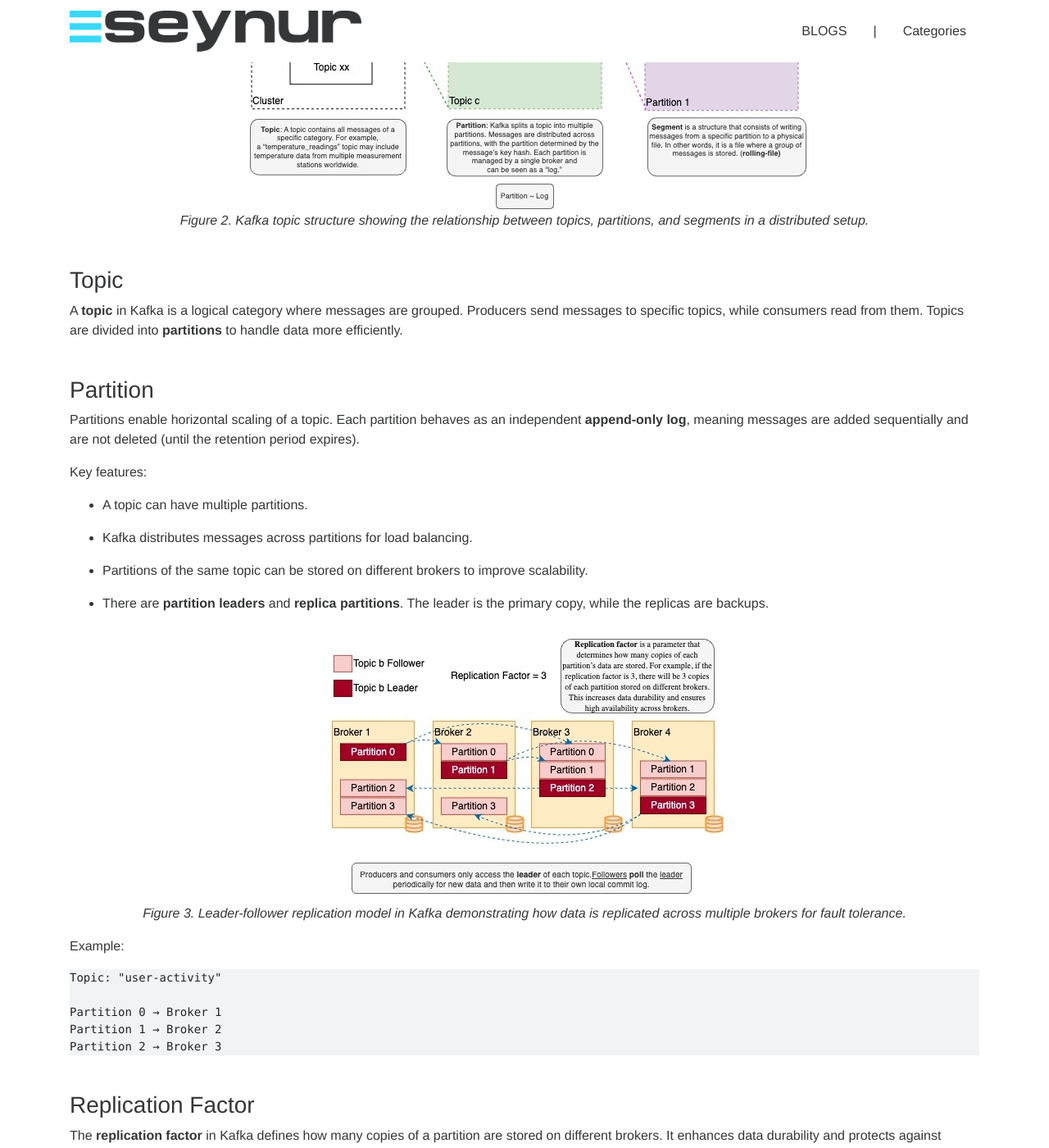
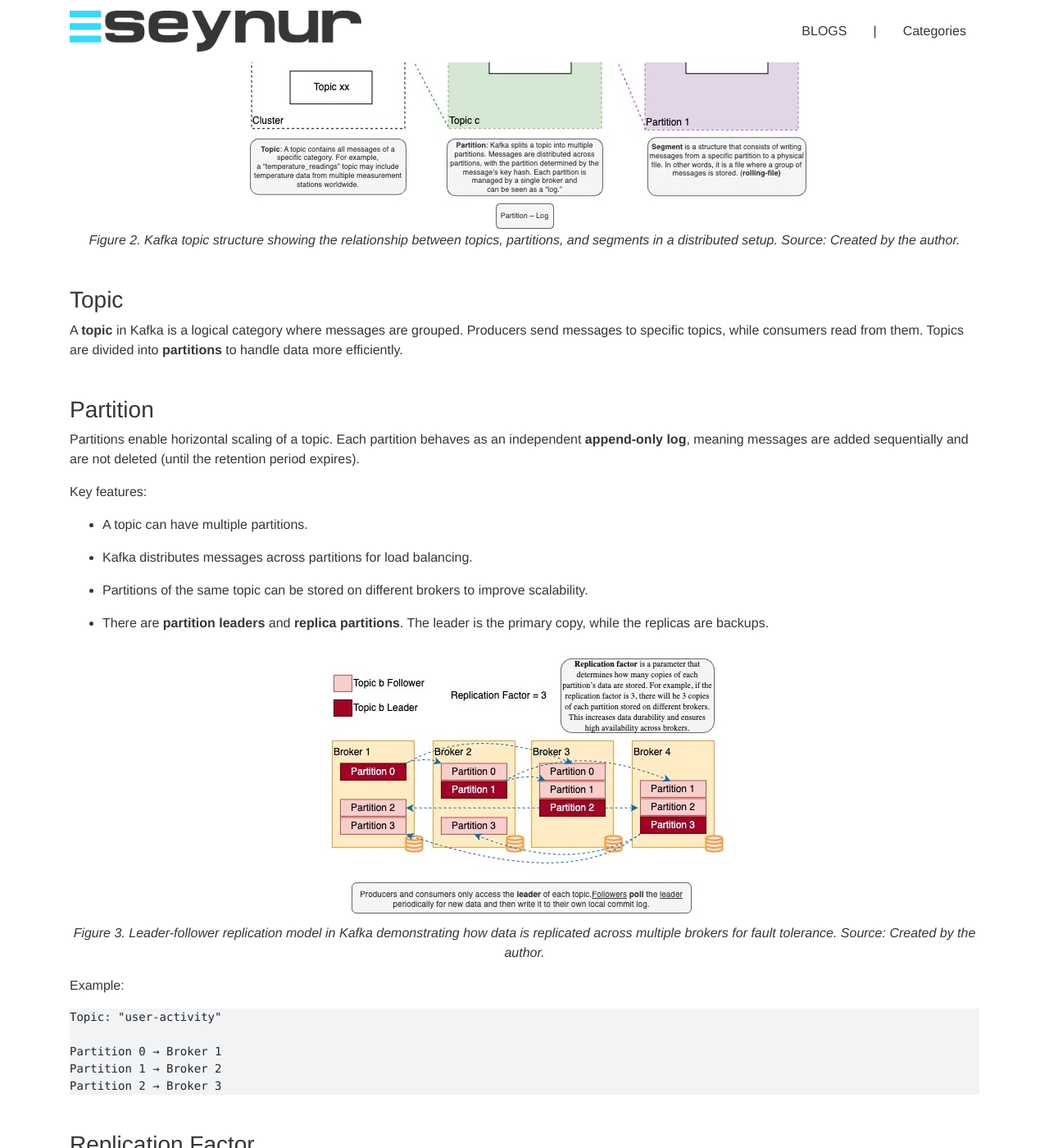
Before and after one commit to seynur/blog, a Jekyll site: the page built from _posts/2025-05-05-kafka-101.md, in a window 1280 px wide and 1400 px high, scrolled down 2205 px. Shown: the whole window at 82% size. Built offline with Jekyll 4.4.1, drawn with Linux system fonts in a browser that asks for light colours; nearby versions of some CDN libraries; some of the changed text lies outside the part shown.

Commit message:
update to "Kafka 101"

```diff
--- a/_posts/2025-05-05-kafka-101.md
+++ b/_posts/2025-05-05-kafka-101.md
@@ -20,7 +20,7 @@ Kafka is a messaging system originally developed by LinkedIn and later open-sour
 
 <div align="center">
 <img src="/assets/img/blog/2025-05-05-kafka.jpg" alt="Kafka Overview" />
-<p><em>Figure 1. High-level architecture overview of Apache Kafka showing the interaction between producers, brokers, and consumers.</em></p>
+<p><em>Figure 1. High-level architecture overview of Apache Kafka showing the interaction between producers, brokers, and consumers. Source: Created by the author.</em></p>
 </div>
 
 ##  **Key Components of Kafka**
@@ -47,7 +47,7 @@ To understand Kafka, it's important first to get familiar with its core componen
 
 <div align="center">
 <img src="/assets/img/blog/2025-05-05-kafka-topic.jpg" alt="Kafka Topic Structure" />
-<p><em>Figure 2. Kafka topic structure showing the relationship between topics, partitions, and segments in a distributed setup.</em></p>
+<p><em>Figure 2. Kafka topic structure showing the relationship between topics, partitions, and segments in a distributed setup. Source: Created by the author.</em></p>
 </div>
 
 ### Topic
@@ -70,7 +70,7 @@ Key features:
 
 <div align="center">
 <img src="/assets/img/blog/2025-05-05-kafka-leader-replication.jpg" alt="Kafka Leader Replication" />
-<p><em>Figure 3. Leader-follower replication model in Kafka demonstrating how data is replicated across multiple brokers for fault tolerance.</em></p>
+<p><em>Figure 3. Leader-follower replication model in Kafka demonstrating how data is replicated across multiple brokers for fault tolerance. Source: Created by the author.</em></p>
 </div>
 
 Example:
@@ -124,7 +124,7 @@ Key features:
 
 <div align="center">
 <img src="/assets/img/blog/2025-05-05-kafka-broker.jpg" alt="Kafka Broker"/>
-<p><em>Figure 4. Internal structure of a Kafka broker showing how messages are organized in segments within partitions.</em></p>
+<p><em>Figure 4. Internal structure of a Kafka broker showing how messages are organized in segments within partitions. Source: Created by the author.</em></p>
 </div>
 
 Example:
@@ -163,7 +163,7 @@ Consumers read and process **records from the logs** of specific topics.
 
 <div align="center">
 <img src="/assets/img/blog/2025-05-05-kafka-log.jpg" alt="Kafka Log" />
-<p><em>Figure 5. Kafka's log-based storage model illustrating how messages are appended sequentially in partition logs.</em></p>
+<p><em>Figure 5. Kafka's log-based storage model illustrating how messages are appended sequentially in partition logs. Source: Created by the author.</em></p>
 </div>
 
 
```
